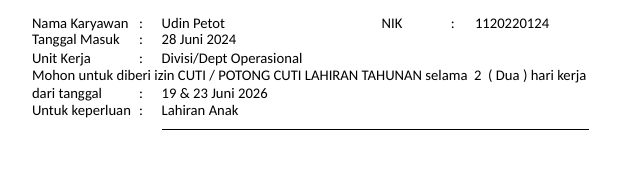
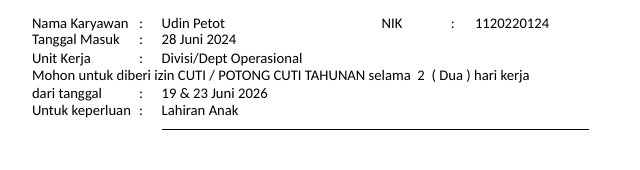
Before and after one commit to lbhcakratool/CUTI, a plain HTML site: page index.html in a window 1280 px wide. Shown: the part 272-442 px from the top of the page, 325-965 px from the left. Drawn offline with Linux system fonts and the light colour scheme.

Commit message:
Update index.html

```diff
--- a/index.html
+++ b/index.html
@@ -93,7 +93,7 @@ button:focus-visible{outline:3px solid var(--ink);outline-offset:2px}
 <div class="a" style="left:122.6mm;top:45.2mm" contenteditable="" id="l2">NIK</div><div class="a" style="left:140.9mm;top:45.2mm" contenteditable="" id="k2">:</div><div class="a" style="left:147.3mm;top:45.2mm" contenteditable="" id="nik">1120220124</div>
 <div class="a" style="left:30.1mm;top:49.6mm" contenteditable="" id="l3">Tanggal Masuk</div><div class="a" style="left:58.4mm;top:49.6mm" contenteditable="" id="k3">:</div><div class="a" style="left:64.4mm;top:49.6mm" contenteditable="" id="masuk">28 Juni  2024</div>
 <div class="a" style="left:30.1mm;top:54.5mm" contenteditable="" id="l4">Unit Kerja</div><div class="a" style="left:58.4mm;top:54.5mm" contenteditable="" id="k4">:</div><div class="a" style="left:64.4mm;top:54.5mm" contenteditable="" id="unit">Divisi/Dept Operasional</div>
-<div class="a" style="left:30.1mm;top:59.1mm" contenteditable="" id="kal">Mohon untuk diberi izin CUTI / POTONG CUTI LAHIRAN TAHUNAN selama&nbsp; 2&nbsp; ( Dua ) hari kerja</div>
+<div class="a" style="left:30.1mm;top:59.1mm" contenteditable="" id="kal">Mohon untuk diberi izin CUTI / POTONG CUTI TAHUNAN selama&nbsp; 2&nbsp; ( Dua ) hari kerja</div>
 <div class="a" style="left:30.1mm;top:63.7mm" contenteditable="" id="l5">dari tanggal</div><div class="a" style="left:58.4mm;top:63.7mm" contenteditable="" id="k5">:</div><div class="a" style="left:64.4mm;top:63.7mm" contenteditable="" id="tgl">19 &amp; 23 Juni 2026</div>
 <div class="a" style="left:30.1mm;top:68.2mm" contenteditable="" id="l6">Untuk keperluan</div><div class="a" style="left:58.4mm;top:68.2mm" contenteditable="" id="k6">:</div><div class="a" style="left:64.4mm;top:68.2mm" contenteditable="" id="perlu">Lahiran Anak</div>
 <div class="a" style="left:64.4mm;top:75.2mm;width:113.2mm;height:.25mm;background:#000"></div>
```
